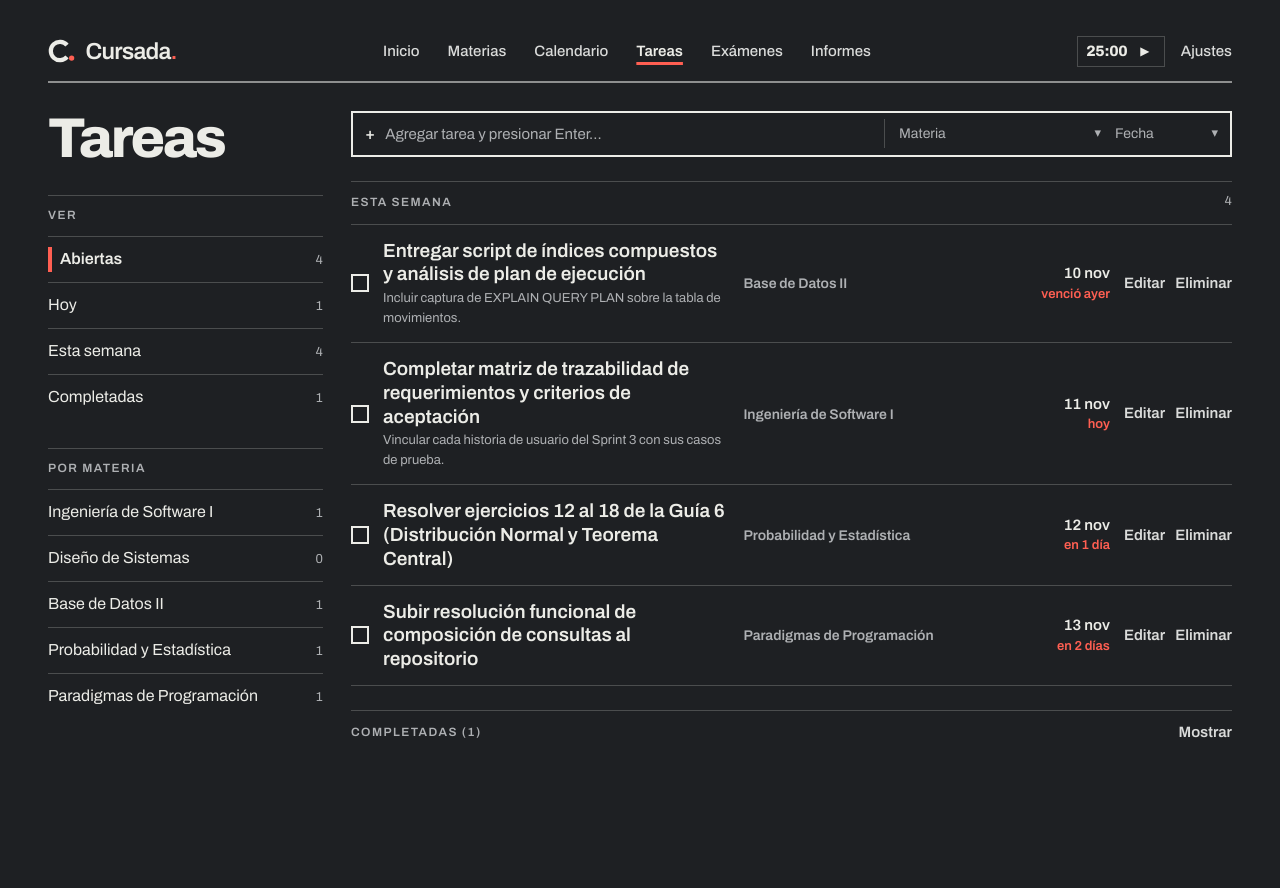
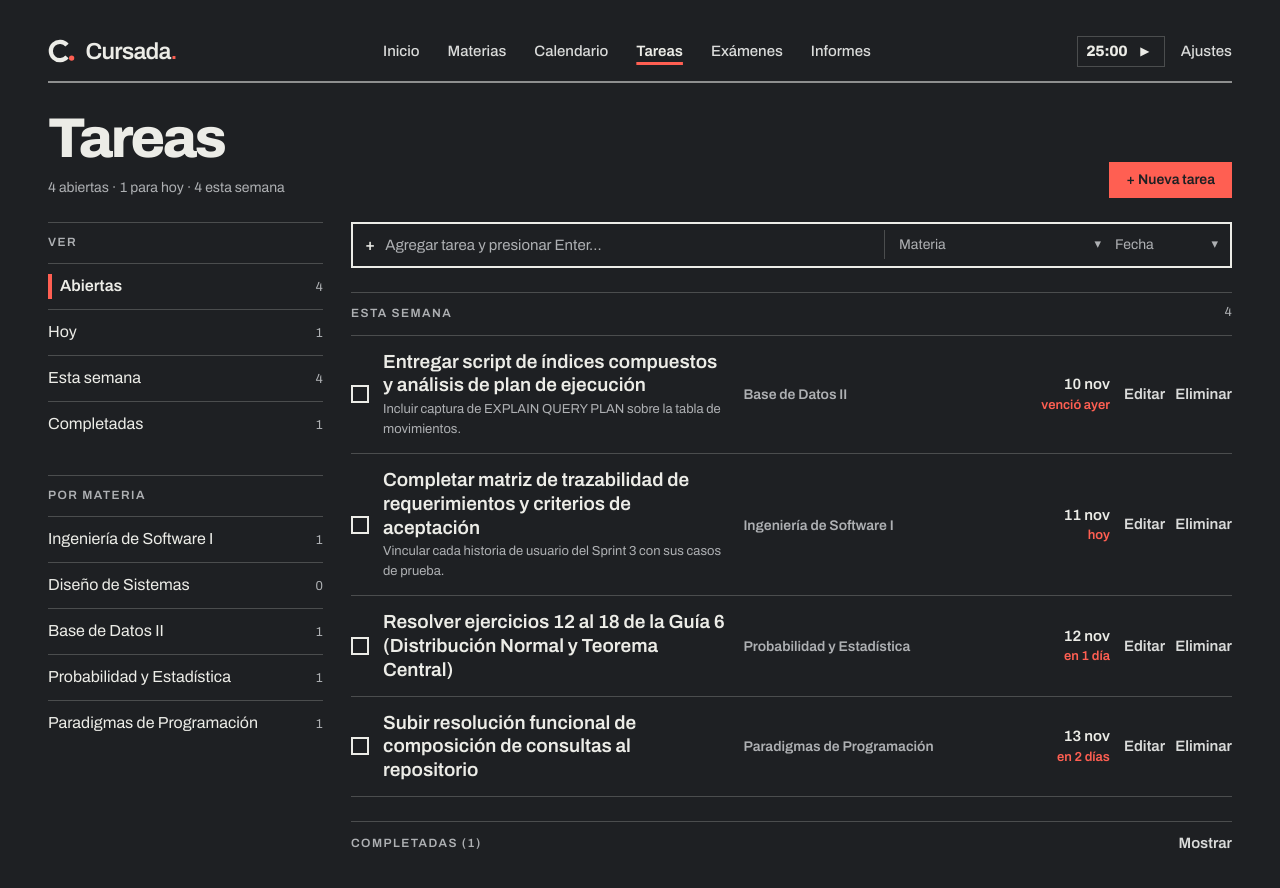
Before and after one commit to tomasflorydev/Cursada, a React (Vite) app: page / in a window 1280 px wide. Both pictures are taken after a click on the button "Tareas". Shown: the top 888 px of the page. Before the commit the page ends 800 px from the top, so only its background shows below. Built offline with nearby package versions, Linux system fonts and the light colour scheme.

Commit message:
ui(titulos): alinear encabezado de Tareas, Informes y Ajustes a lo ancho

```diff
--- a/src/pages/ReportsPage.tsx
+++ b/src/pages/ReportsPage.tsx
@@ -404,21 +404,32 @@ export function ReportsPage({
   }
 
   return (
-    <section aria-labelledby="main-title" className="swiss-grid">
-      <h1 id="main-title" tabIndex={-1} className="visually-hidden">
-        Informes
-      </h1>
+    <section aria-labelledby="main-title">
+      <header className="swiss-page-head">
+        <div className="swiss-page-head-left">
+          <h1 id="main-title" tabIndex={-1} className="swiss-screen-title">
+            Informes
+          </h1>
+          <p className="swiss-meta-md">
+            {reports.length}{' '}
+            {reports.length === 1 ? 'informe guardado' : 'informes guardados'}
+          </p>
+        </div>
 
-      {/* Izquierda (3 cols): Lista de informes agrupada por materia */}
-      <aside className="swiss-col-3" aria-label="Listado de informes">
-        <SwissSectionHeader
-          title={`Informes · ${reports.length}`}
-          right={
-            <SwissLinkButton onClick={() => setIsCreateOpen((v) => !v)}>
-              + Nuevo
-            </SwissLinkButton>
-          }
-        />
+        <div className="swiss-page-actions">
+          <SwissButton
+            variant="primary"
+            onClick={() => setIsCreateOpen((v) => !v)}
+          >
+            + Nuevo informe
+          </SwissButton>
+        </div>
+      </header>
+
+      <div className="swiss-grid">
+        {/* Izquierda (3 cols): Lista de informes agrupada por materia */}
+        <aside className="swiss-col-3" aria-label="Listado de informes">
+          <SwissSectionHeader title={`Informes · ${reports.length}`} />
 
         {isCreateOpen ? (
           <form
@@ -748,6 +759,7 @@ export function ReportsPage({
           </div>
         )}
       </aside>
+      </div>
 
       {selectedReport ? (
         <PracticeExamSimulatorModal
--- a/src/pages/SettingsPage.tsx
+++ b/src/pages/SettingsPage.tsx
@@ -71,17 +71,20 @@ export function SettingsPage({
   }
 
   return (
-    <section aria-labelledby="main-title" className="swiss-grid">
-      <aside className="swiss-col-3">
-        <h1
-          id="main-title"
-          tabIndex={-1}
-          className="swiss-screen-title"
-          style={{ marginBottom: '28px' }}
-        >
+    <section aria-labelledby="main-title">
+      <header className="swiss-page-head">
+        <div className="swiss-page-head-left">
+          <h1 id="main-title" tabIndex={-1} className="swiss-screen-title">
             Ajustes
           </h1>
+          <p className="swiss-meta-md">
+            Preferencias locales, modelos de IA, respaldos y atajos
+          </p>
+        </div>
+      </header>
 
+      <div className="swiss-grid">
+        <aside className="swiss-col-3">
           <nav aria-label="Categorías de ajustes">
             {SETTINGS_CATEGORIES.map((cat) => (
               <button
@@ -112,6 +115,7 @@ export function SettingsPage({
           <SettingsDataSection sectionRef={dataRef} />
           <SettingsShortcutsSection sectionRef={shortcutsRef} />
         </div>
+      </div>
     </section>
   );
 }
--- a/src/pages/TasksPage.tsx
+++ b/src/pages/TasksPage.tsx
@@ -619,19 +619,32 @@ export function TasksPage({
     groupedTasks.thisWeek.length > 0 || groupedTasks.later.length > 0;
 
   return (
-    <section aria-labelledby="main-title" className="swiss-grid">
-      <aside className="swiss-col-3">
-        <h1
-          id="main-title"
-          tabIndex={-1}
-          className="swiss-screen-title"
-          style={{ marginBottom: '28px' }}
-        >
-          Tareas
-        </h1>
+    <section aria-labelledby="main-title">
+      <header className="swiss-page-head">
+        <div className="swiss-page-head-left">
+          <h1 id="main-title" tabIndex={-1} className="swiss-screen-title">
+            Tareas
+          </h1>
+          <p className="swiss-meta-md">
+            {viewCounts.open} {viewCounts.open === 1 ? 'abierta' : 'abiertas'} ·{' '}
+            {viewCounts.today} para hoy · {viewCounts.week} esta semana
+          </p>
+        </div>
 
-        <div style={{ marginBottom: '28px' }}>
-          <SwissSectionHeader title="Ver" />
+        <div className="swiss-page-actions">
+          <SwissButton
+            variant="primary"
+            onClick={() => quickAddInputRef.current?.focus()}
+          >
+            + Nueva tarea
+          </SwissButton>
+        </div>
+      </header>
+
+      <div className="swiss-grid">
+        <aside className="swiss-col-3">
+          <div style={{ marginBottom: '28px' }}>
+            <SwissSectionHeader title="Ver" />
           <div>
             {filterOptions.map((opt) => (
               <button
@@ -936,7 +949,8 @@ export function TasksPage({
               }
             />
           )
-        ) : null}
+          ) : null}
+        </div>
       </div>
     </section>
   );
```
Lines whose indentation alone changed are shown as unchanged.
